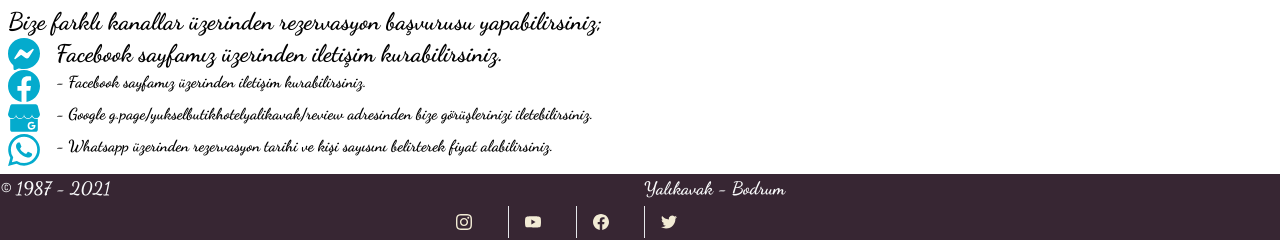
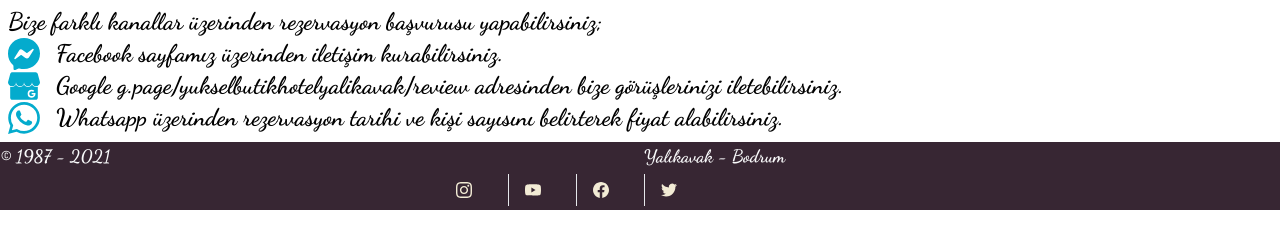
Before and after one commit to ebartan/yuksel-butik-hotel, a Next.js app: page /iletisim in a window 1280 px wide. Shown: the part 413-653 px from the top of the page. Built offline with nearby package versions, Linux system fonts and the light colour scheme.

Commit message:
odalar resim

```diff
--- a/pages/iletisim.js
+++ b/pages/iletisim.js
@@ -67,9 +67,9 @@ export default function İletisim() {
 <p className="text-2xl">Bize farklı kanallar üzerinden rezervasyon başvurusu yapabilirsiniz;</p>
 <ul>
   <li className="flex"><SiMessenger size="2em" color="#04ABCD" className="mr-4"/> <p className="text-2xl">Facebook sayfamız üzerinden iletişim kurabilirsiniz.</p></li>
-<li className="flex"> <SiFacebook size="2em" color="#04ABCD" className="mr-4"/> - Facebook sayfamız üzerinden iletişim kurabilirsiniz.</li>
-  <li className="flex"> <SiGooglemybusiness size="2em" color="#04ABCD" className="mr-4"/>  - Google g.page/yukselbutikhotelyalikavak/review adresinden bize görüşlerinizi iletebilirsiniz.</li>
-  <li className="flex"> <SiWhatsapp size="2em" color="#04ABCD" className="mr-4"/>  - Whatsapp üzerinden rezervasyon tarihi ve kişi sayısını belirterek fiyat alabilirsiniz.</li>
+
+  <li className="flex"> <SiGooglemybusiness size="2em" color="#04ABCD" className="mr-4"/> <p className="text-2xl">Google g.page/yukselbutikhotelyalikavak/review adresinden bize görüşlerinizi iletebilirsiniz.</p></li>
+  <li className="flex"> <SiWhatsapp size="2em" color="#04ABCD" className="mr-4"/><p className="text-2xl">Whatsapp üzerinden rezervasyon tarihi ve kişi sayısını belirterek fiyat alabilirsiniz.</p></li>
 </ul>
 
 </div>
--- a/pages/odalar.js
+++ b/pages/odalar.js
@@ -39,9 +39,13 @@ Odalarımızın deniz manzaralı pencerelerinden ve teraslarından görülebilen
 
 </div>
 <div>
-  <p>Yüksel Butik Hotel 4 farklı oda tipi vardır.</p>
+  <p className="ml-2 mr-2 mt-2 mb-2">Yüksel Butik Hotel 4 farklı oda tipi vardır.</p>
   <div className="flex flex-wrap -mx-3 overflow-hidden">
-{odalar.results.map((oda) => (<div key={oda.id} className="my-3 px-3 w-full overflow-hidden md:w-1/2 lg:w-1/4 xl:w-1/4">{oda.uid}</div>))}
+{odalar.results.map((oda) => (
+<div key={oda.id} className="my-3 px-3 w-full overflow-hidden md:w-1/2 lg:w-1/4 xl:w-1/4">
+  <p className="text-3xl ml-2 mr-2 mt-2 mb-2">{oda.uid}</p>
+  <div className="w-80 sm:w-80 h-32 sm:h-64 ml-2 mt-2 rounded-b-lg bg-cover bg-center" style={{ backgroundImage: `url(${oda.data.resim.url})` }}></div>
+  </div>))}
 </div>
 
 </div>
```
